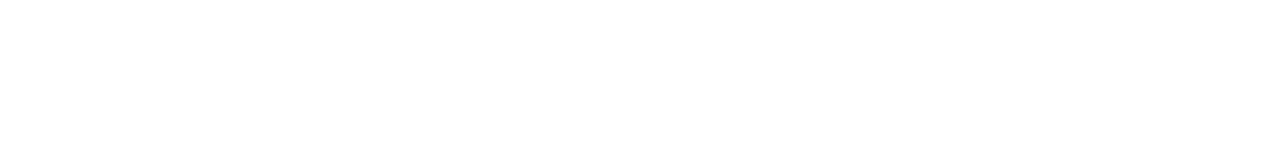
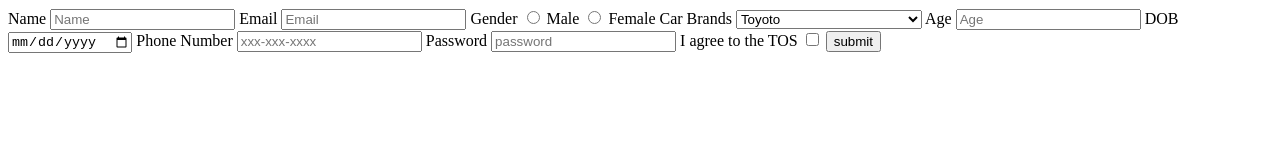
Before and after one commit to acciojob/signup-form-car-gopiraju9000, a website: page main.html in a window 1280 px wide. Drawn offline with Linux system fonts and the light colour scheme.

Commit message:
created a submission

```diff
--- a/main.html
+++ b/main.html
@@ -11,6 +11,43 @@
     <script type="text/javascript" src="./script.js">
 </script>
 
+	<form method="post">
+
+		<label for = "name"> Name </label>
+		<input type = "text"  id = "name"  placeholder = "Name" required >
+
+		<label for = "email"> Email</label>
+		<input id = "email"  type="email" placeholder="Email" required>
+
+		<label>Gender</label>
+		<input type="radio" for ="gender_m" name = "gender" required>
+		<label id ="gender_m">Male</label>
+		<input type="radio" for="gender_f" name="gender" required>
+		<label id ="gender_f">Female</label>
+
+		<label for = "car">Car Brands</label>
+		<select id = "car" name ="carBrand" required>
+			<option value="choose" disabled>--Please choose an option--</option>
+			<option value="toyoto">Toyoto</option>
+			<option value="Bmw">BMW</option>
+		</select>
+		<label for = "age">Age</label>
+		<input type = "number" id ="age"  placeholder="Age" required>
+		<label for ="dob">DOB</label>
+		<input type = "date" id = "dob"  required>
+
+		<label for = "tel" >Phone Number </label>
+		<input type="tel" placeholder="xxx-xxx-xxxx">
+
+		<label for = "password" >Password</label>
+		<input type="password" id = "password" placeholder="password" required>
+
+		<label for = "tos">I agree to the TOS</label>
+		<input type = "checkbox"  id="tos" required>
+
+		<button type ="button" >submit</button>
+	</form>
+
 </body>
 
 </html>
```
